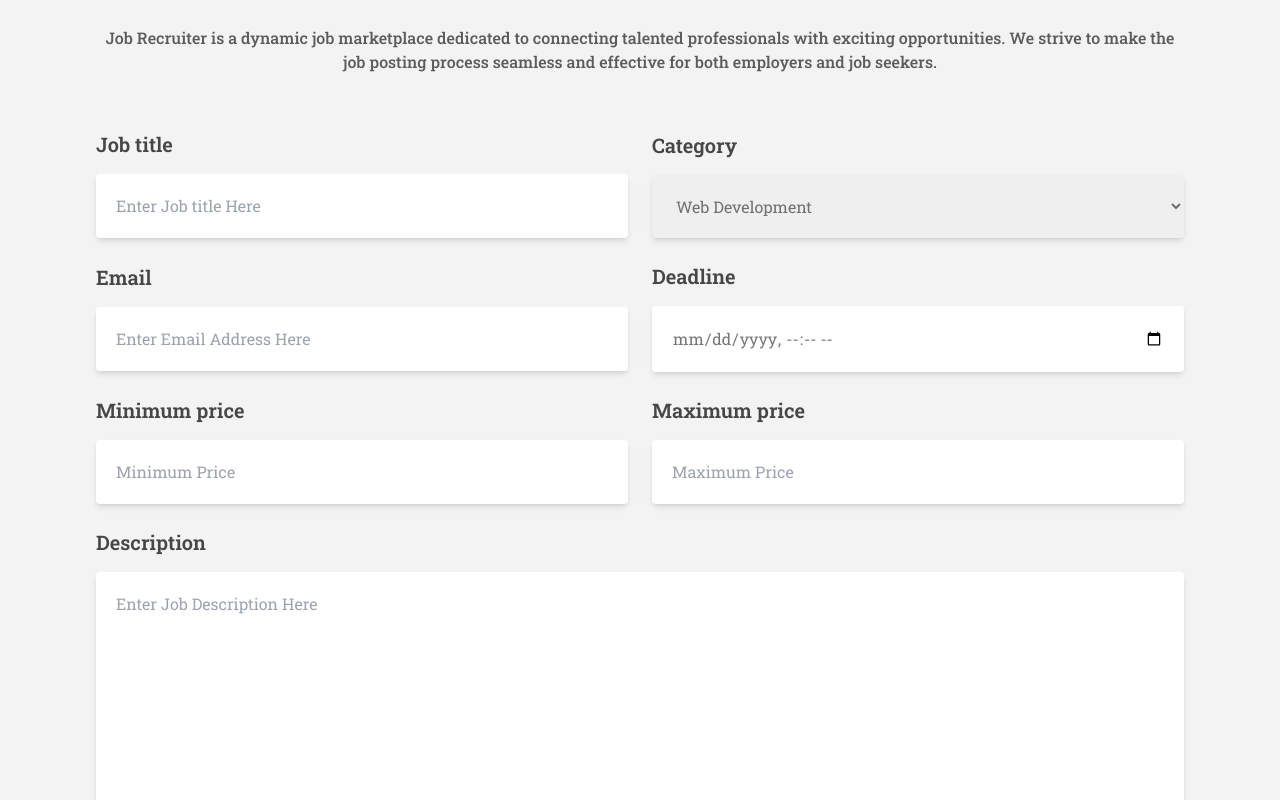
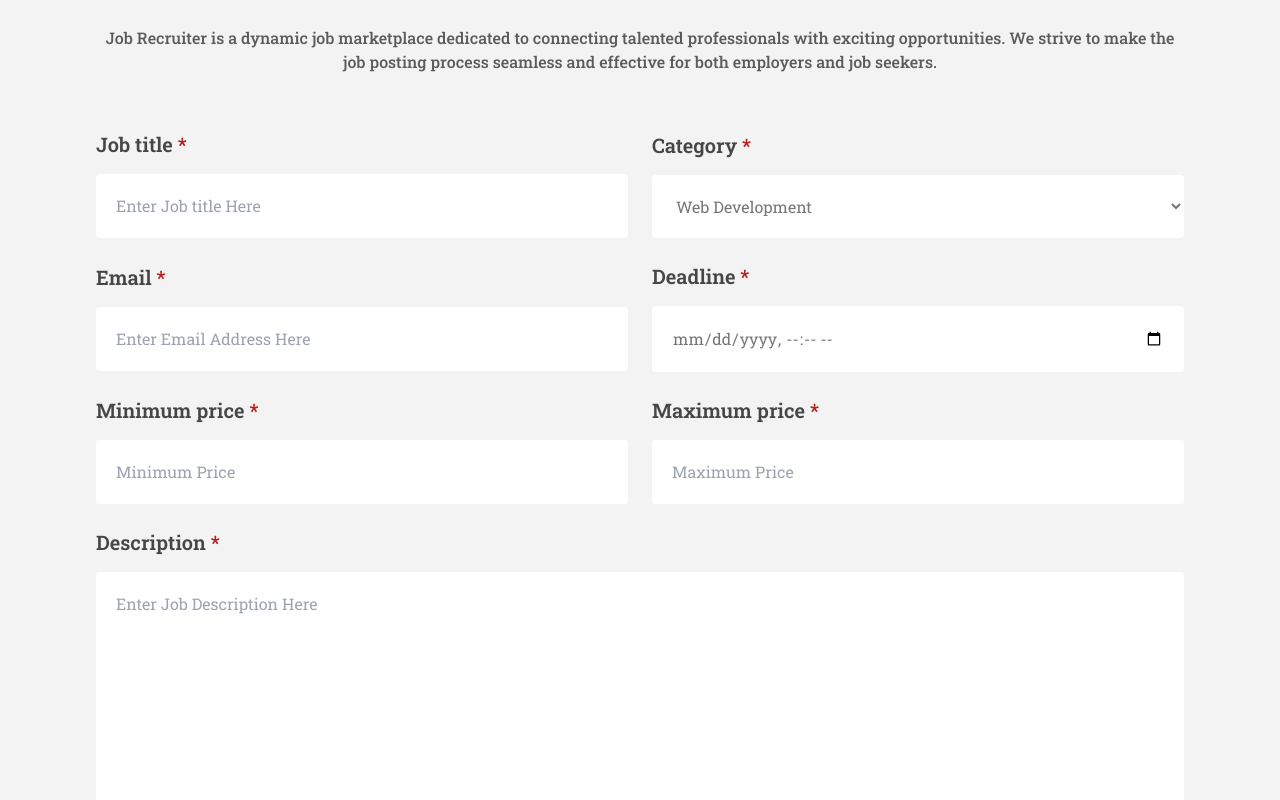
Before and after one commit to tonoy3125/Job-Recruiter-Client, a React (Vite) app: page /addjob in a window 1280 px wide. Shown: the part 680-1480 px from the top of the page. Built offline with nearby package versions, Linux system fonts and the light colour scheme; no server answers.

Commit message:
handleaddjob added commit

```diff
--- a/src/Pages/AddJob/AddJob.jsx
+++ b/src/Pages/AddJob/AddJob.jsx
@@ -16,6 +16,22 @@
         //     setButtonDisabled(false);
         // }
     };
+
+    const handleAddJob = event => {
+        event.preventDefault()
+        const form = event.target
+        const name = form.name.value
+        const category_name = form.category_name.value
+        const email = form.email.value
+        const deadline = form.deadline.value
+        const minimum_price = form.minimum_price.value
+        const maximum_price = form.maximum_price.value
+        const description = form.description.value
+
+        const newProduct = { name, category_name, email, deadline, minimum_price, maximum_price, description }
+        console.log(newProduct)
+    }
+
     return (
         <div>
             <div className="flex flex-col lg:flex-row items-center justify-evenly flex-shrink-0 bg-[#a7bcb9] mt-10">
@@ -32,15 +48,15 @@
             <div className="container mx-auto bg-[#F3F3F3] rounded-lg mt-10 pt-24">
                 <h1 className="text-4xl text-center font-bold text-[#374151] mb-6 px-1 lg:px-24">Add A Job</h1>
                 <p className="text-center text-base font-medium text-[#1B1A1AB3] px-1 lg:px-24 mb-14">Job Recruiter is a dynamic job marketplace dedicated to connecting talented professionals with exciting opportunities. We strive to make the job posting process seamless and effective for both employers and job seekers.</p>
-                <form>
+                <form onSubmit={handleAddJob}>
                     <div className="flex flex-col md:flex-row items-center gap-6 mb-6 px-1 lg:px-24 ">
                         <div className="w-full md:w-1/2">
-                            <h2 className=" text-base md:text-xl font-semibold text-[#1B1A1ACC] mb-4">Job title</h2>
-                            <input className="pt-5 pb-5 pl-2 md:p-5 w-full shadow-md  text-base font-normal text-[#1B1A1A99] rounded" type="text" name="name" placeholder="Enter Job title Here" id="" />
+                            <h2 className=" text-base md:text-xl font-semibold text-[#1B1A1ACC] mb-4">Job title <span className="text-red-700">*</span></h2>
+                            <input className="pt-5 pb-5 pl-2 md:p-5 w-full bg-[#fff]   text-base font-normal text-[#1B1A1A99] rounded" type="text" name="name" placeholder="Enter Job title Here" id="" />
                         </div>
                         <div className="w-full md:w-1/2">
-                            <h2 className=" text-base md:text-xl font-semibold text-[#1B1A1ACC] mb-4">Category</h2>
-                            <select className="pt-5 pb-5 pl-2 md:p-5 w-full shadow-md text-base font-normal text-[#1B1A1A99] rounded" name="category_name" id="category">
+                            <h2 className=" text-base md:text-xl font-semibold text-[#1B1A1ACC] mb-4">Category <span className="text-red-700">*</span></h2>
+                            <select className="pt-5 pb-5 pl-2 md:p-5 w-full bg-[#fff] text-base font-normal text-[#1B1A1A99] rounded" name="category_name" id="category">
                                 <option value="Web Development">Web Development</option>
                                 <option value="Digital Marketing">Digital Marketing</option>
                                 <option value="Graphics Design">Graphics Design</option>
@@ -49,27 +65,27 @@
                     </div>
                     <div className="flex flex-col md:flex-row items-center gap-6 mb-6 px-1 lg:px-24 ">
                         <div className="w-full md:w-1/2">
-                            <h2 className=" text-base md:text-xl font-semibold text-[#1B1A1ACC] mb-4">Email</h2>
-                            <input className="pt-5 pb-5 pl-2 md:p-5 w-full shadow-md  text-base font-normal text-[#1B1A1A99] rounded" type="email" name="email" placeholder="Enter Email Address Here" id="" />
+                            <h2 className=" text-base md:text-xl font-semibold text-[#1B1A1ACC] mb-4">Email <span className="text-red-700">*</span></h2>
+                            <input className="pt-5 pb-5 pl-2 md:p-5 w-full bg-[#fff]  text-base font-normal text-[#1B1A1A99] rounded" type="email" name="email" placeholder="Enter Email Address Here" id="" />
                         </div>
                         <div className="w-full md:w-1/2">
-                            <h2 className=" text-base md:text-xl font-semibold text-[#1B1A1ACC] mb-4">Deadline</h2>
-                            <input className="pt-5 pb-5 pl-2 md:p-5 w-full shadow-md  text-base font-normal text-[#1B1A1A99] rounded" type="datetime-local" name="deadline" value={deadline} onChange={handleDeadlineChange} placeholder="Deadline" id="" />
+                            <h2 className=" text-base md:text-xl font-semibold text-[#1B1A1ACC] mb-4">Deadline <span className="text-red-700">*</span></h2>
+                            <input className="pt-5 pb-5 pl-2 md:p-5 w-full bg-[#fff]  text-base font-normal text-[#1B1A1A99] rounded" type="datetime-local" name="deadline" value={deadline} onChange={handleDeadlineChange} placeholder="Deadline" id="" />
                         </div>
                     </div>
                     <div className="flex flex-col md:flex-row items-center gap-6 mb-6gap-6 mb-6 px-1 lg:px-24 ">
                         <div className="w-full md:w-1/2">
-                            <h2 className=" text-base md:text-xl font-semibold text-[#1B1A1ACC] mb-4">Minimum price</h2>
-                            <input className="pt-5 pb-5 pl-2 md:p-5 w-full shadow-md  text-base font-normal text-[#1B1A1A99] rounded" type="text" name="minimum_price" placeholder="Minimum Price" id="" />
+                            <h2 className=" text-base md:text-xl font-semibold text-[#1B1A1ACC] mb-4">Minimum price <span className="text-red-700">*</span></h2>
+                            <input className="pt-5 pb-5 pl-2 md:p-5 w-full bg-[#fff]  text-base font-normal text-[#1B1A1A99] rounded" type="text" name="minimum_price" placeholder="Minimum Price" id="" />
                         </div>
                         <div className="w-full md:w-1/2">
-                            <h2 className=" text-base md:text-xl font-semibold text-[#1B1A1ACC] mb-4">Maximum price</h2>
-                            <input className="pt-5 pb-5 pl-2 md:p-5 w-full shadow-md  text-base font-normal text-[#1B1A1A99] rounded" type="text" name="maximum_price" placeholder="Maximum Price" id="" />
+                            <h2 className=" text-base md:text-xl font-semibold text-[#1B1A1ACC] mb-4">Maximum price <span className="text-red-700">*</span></h2>
+                            <input className="pt-5 pb-5 pl-2 md:p-5 w-full bg-[#fff]  text-base font-normal text-[#1B1A1A99] rounded" type="text" name="maximum_price" placeholder="Maximum Price" id="" />
                         </div>
                     </div>
                     <div className="w-full mb-6 px-1 lg:px-24">
-                        <h2 className=" text-base md:text-xl font-semibold text-[#1B1A1ACC] mb-4">Description</h2>
-                        <input className="pt-5 pb-48 pl-2 pr-2 md:pl-5   w-full shadow-md  text-base font-normal text-[#1B1A1A99] rounded" type="text" name="description" placeholder="Enter Job Description Here" id="" />
+                        <h2 className=" text-base md:text-xl font-semibold text-[#1B1A1ACC] mb-4">Description <span className="text-red-700">*</span></h2>
+                        <input className="pt-5 pb-48 pl-2 pr-2 md:pl-5   w-full bg-[#fff]  text-base font-normal text-[#1B1A1A99] rounded" type="text" name="description" placeholder="Enter Job Description Here" id="" />
                     </div>
                     <div className="px-24 pb-24">
                         <input type="submit" value="Add Job" className="btn btn-block bg-[#196F3D] text-lg text-[#fff] hover:bg-[#154360] " />
```
